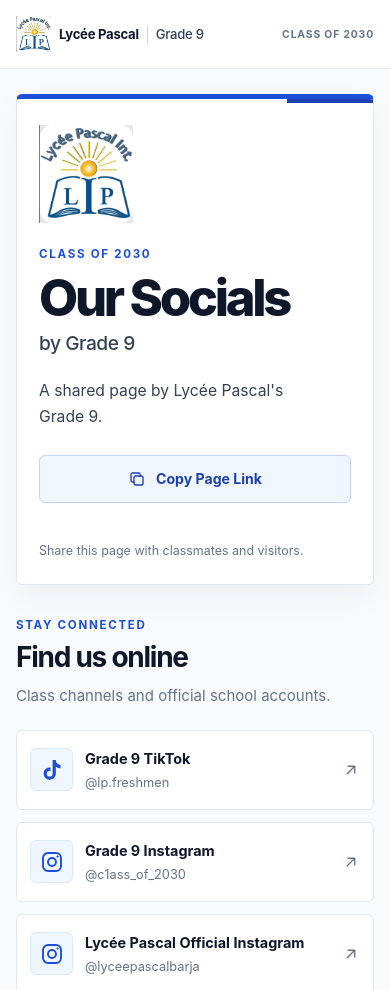
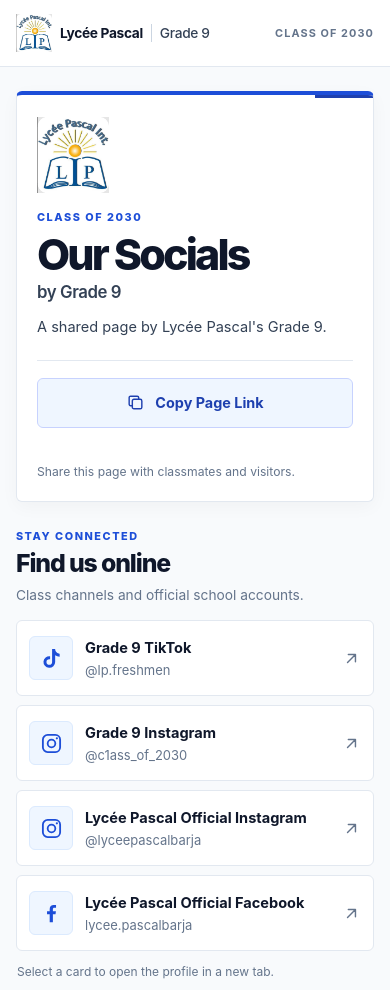
Before and after one commit to Zouheir0/Socials, a plain HTML site: page index.html in a window 390 px wide. Shown: the top 990 px of the page. Drawn offline with Linux system fonts and the light colour scheme.

Commit message:
Make social hub phone-first and responsive

```diff
--- a/styles.css
+++ b/styles.css
@@ -1,610 +1,91 @@
-:root {
-  color-scheme: light;
-  --ink: #0F172A;
-  --slate: #334155;
-  --muted: #64748B;
-  --canvas: #F8FAFC;
-  --paper: #FFFFFF;
-  --blue: #1D4ED8;
-  --blue-dark: #1E40AF;
-  --line: #E2E8F0;
-  --soft-blue: #EFF6FF;
-  --focus: #2563EB;
-  font-family: Inter, ui-sans-serif, system-ui, -apple-system, BlinkMacSystemFont, "Segoe UI", sans-serif;
-  font-synthesis: none;
-  text-rendering: optimizeLegibility;
-  -webkit-font-smoothing: antialiased;
-  -moz-osx-font-smoothing: grayscale;
+:root{color-scheme:light;--ink:#0F172A;--slate:#334155;--muted:#64748B;--canvas:#F8FAFC;--paper:#FFF;--blue:#1D4ED8;--blue-dark:#1E40AF;--line:#E2E8F0;--soft-blue:#EFF6FF;--focus:#2563EB;font-family:Inter,ui-sans-serif,system-ui,-apple-system,BlinkMacSystemFont,"Segoe UI",sans-serif;font-synthesis:none;text-rendering:optimizeLegibility;-webkit-font-smoothing:antialiased;-moz-osx-font-smoothing:grayscale}
+*,*::before,*::after{box-sizing:border-box}
+html{min-width:320px;min-height:100%;background:var(--canvas);scroll-behavior:smooth;-webkit-text-size-adjust:100%}
+body{min-width:320px;min-height:100vh;margin:0;color:var(--ink);background:var(--canvas)}
+button,a{font:inherit;-webkit-tap-highlight-color:transparent}a{color:inherit}
+button:focus-visible,a:focus-visible{outline:3px solid var(--focus);outline-offset:3px}
+.page-frame{display:flex;min-height:100vh;flex-direction:column}
+/* Keep the school identity compact so useful content appears quickly on phones. */
+.lp-topbar{width:100%;border-bottom:1px solid var(--line);background:var(--paper)}
+.lp-topbar__inner{display:flex;width:min(100% - 32px,1120px);min-height:66px;align-items:center;justify-content:space-between;gap:12px;margin:0 auto}
+.lp-brand{display:inline-flex;min-width:0;min-height:48px;align-items:center;gap:8px;color:var(--ink);text-decoration:none}
+.lp-brand__seal{display:block;width:36px;height:38px;flex:0 0 auto;object-fit:contain}
+.lp-brand__name,.lp-brand__grade{font-size:.86rem;font-weight:700;letter-spacing:-.025em;white-space:nowrap}
+.lp-brand__divider{width:1px;height:18px;flex:0 0 auto;background:#CBD5E1}
+.lp-brand__grade{color:var(--slate);font-weight:550}
+.lp-topbar__edition{color:var(--muted);font-size:.68rem;font-weight:700;letter-spacing:.1em;text-align:right;text-transform:uppercase;white-space:nowrap}
+.lpHubShell{width:min(100% - 32px,1120px);flex:1 0 auto;margin:0 auto;padding:24px 0 38px}
+/* Phone layout is the base. Larger screens receive the second column below. */
+.lpHubGrid{display:grid;grid-template-columns:minmax(0,1fr);align-items:start;gap:27px}
+.pascalLeftCard{position:relative;display:flex;min-width:0;flex-direction:column;align-items:flex-start;overflow:hidden;padding:22px 20px 20px;border:1px solid var(--line);border-top:4px solid var(--blue);border-radius:6px;background:var(--paper);box-shadow:0 5px 18px rgba(15,23,42,.035)}
+.pascalLeftCard__topline{position:absolute;top:0;right:0;width:58px;height:3px;background:var(--blue-dark)}
+.pascalLeftCard__logo{display:block;width:72px;height:76px;margin:0 0 17px;object-fit:contain}
+.pascalLeftCard__eyebrow,.socialChannelPanel__eyebrow,.lp-error-card__code{margin:0 0 8px;color:var(--blue);font-size:.68rem;font-weight:760;letter-spacing:.14em;line-height:1.4;text-transform:uppercase}
+.pascalLeftCard__title{max-width:100%;margin:0;color:var(--ink);font-size:clamp(2.35rem,11vw,3.1rem);font-weight:780;letter-spacing:-.065em;line-height:.98;overflow-wrap:anywhere}
+.pascalLeftCard__grade{margin:7px 0 0;color:var(--slate);font-size:1.05rem;font-weight:570;letter-spacing:-.025em}
+.pascalLeftCard__description{max-width:34ch;margin:14px 0 0;color:var(--slate);font-size:.91rem;line-height:1.55}
+.pascalLeftCard__share{display:flex;width:100%;flex-wrap:wrap;align-items:center;gap:10px 12px;margin-top:21px;padding-top:17px;border-top:1px solid var(--line)}
+.copyShareUrl{display:inline-flex;width:100%;min-height:50px;align-items:center;justify-content:center;gap:10px;padding:0 16px;border:1px solid #C7D2FE;border-radius:6px;color:var(--blue-dark);background:var(--soft-blue);cursor:pointer;font-size:.9rem;font-weight:700;transition:border-color 140ms ease,background-color 140ms ease}
+.copyShareUrl:hover{border-color:#93C5FD;background:#DBEAFE}.copyShareUrl:active{background:#BFDBFE}
+.copyShareUrl__icon{width:19px;height:19px;flex:0 0 auto}
+.copyShareUrl__status{min-height:1.25em;margin:0;color:#166534;font-size:.82rem;font-weight:650;line-height:1.4}
+.copyShareUrl__status[data-state=error]{color:#B91C1C}
+.pascalLeftCard__note{margin:9px 0 0;color:var(--muted);font-size:.76rem;line-height:1.45}
+.socialChannelPanel{min-width:0}
+.socialChannelPanel__heading{margin:0 0 15px}
+.socialChannelPanel__eyebrow{margin-bottom:6px}
+.socialChannelPanel__heading h2{margin:0;color:var(--ink);font-size:1.55rem;font-weight:760;letter-spacing:-.045em;line-height:1.12}
+.socialChannelPanel__heading>p:last-child{margin:7px 0 0;color:var(--muted);font-size:.86rem;line-height:1.5}
+.socialChannelList{display:grid;gap:9px}
+.social-channel{display:flex;width:100%;min-width:0;min-height:76px;align-items:center;gap:12px;padding:12px;border:1px solid var(--line);border-radius:6px;background:var(--paper);text-decoration:none;transition:border-color 140ms ease,background-color 140ms ease,transform 140ms ease}
+.social-channel:hover{border-color:#BFDBFE;background:#FCFDFF}.social-channel:active{transform:translateY(1px)}.social-channel:focus-visible{outline-offset:2px}
+.social-channel__icon{display:grid;width:44px;height:44px;flex:0 0 44px;place-items:center;border:1px solid #DBEAFE;border-radius:6px;color:var(--blue);background:var(--soft-blue)}
+.social-channel__icon svg{display:block;width:23px;height:23px}
+.social-channel__copy{display:flex;min-width:0;flex:1 1 auto;flex-direction:column;gap:4px}
+.social-channel__label{color:var(--ink);font-size:.91rem;font-weight:710;line-height:1.3;overflow-wrap:anywhere}
+.social-channel__handle{color:var(--muted);font-size:.81rem;line-height:1.3;overflow-wrap:anywhere}
+.social-channel__arrow{width:19px;height:19px;flex:0 0 19px;color:#64748B}
+.socialChannelPanel__footnote{margin:12px 1px 0;color:var(--muted);font-size:.75rem;line-height:1.45}
+.lp-footer{width:100%;border-top:1px solid var(--line);background:var(--paper)}
+.lp-footer__inner{display:flex;width:min(100% - 32px,1120px);min-height:60px;align-items:center;justify-content:space-between;gap:12px;margin:0 auto;color:var(--muted);font-size:.76rem}
+.lp-footer__inner p{margin:0}
+/* Custom 404 page shares the phone spacing and tap-target sizes. */
+.lp-error-shell{display:grid;width:min(100% - 32px,1120px);flex:1 0 auto;place-items:center;margin:0 auto;padding:36px 0 48px}
+.lp-error-card{display:flex;width:min(100%,560px);flex-direction:column;align-items:flex-start;padding:28px 22px;border:1px solid var(--line);border-top:4px solid var(--blue);border-radius:6px;background:var(--paper);box-shadow:0 5px 18px rgba(15,23,42,.035)}
+.lp-error-card__logo{width:72px;height:76px;margin-bottom:20px;object-fit:contain}
+.lp-error-card h1{max-width:100%;margin:0;color:var(--ink);font-size:clamp(2rem,9vw,2.8rem);font-weight:770;letter-spacing:-.055em;line-height:1.05;overflow-wrap:anywhere}
+.lp-error-card__message{max-width:390px;margin:13px 0 22px;color:var(--slate);font-size:.92rem;line-height:1.6}
+.lp-error-card__back{display:inline-flex;width:100%;min-height:50px;align-items:center;justify-content:center;padding:0 17px;border:1px solid var(--blue);border-radius:6px;color:#FFF;background:var(--blue);font-size:.9rem;font-weight:700;text-decoration:none;transition:border-color 140ms ease,background-color 140ms ease}
+.lp-error-card__back:hover{border-color:var(--blue-dark);background:var(--blue-dark)}
+.clipboard-fallback{position:fixed;top:0;left:-10000px;width:1px;height:1px;opacity:0}
+@media(min-width:560px){
+ .lp-topbar__inner,.lp-footer__inner,.lpHubShell,.lp-error-shell{width:min(100% - 48px,1120px)}
+ .lpHubShell{padding:36px 0 52px}.pascalLeftCard{padding:28px}.pascalLeftCard__logo{width:84px;height:88px}
+ .copyShareUrl{width:auto;min-width:190px}.socialChannelList{gap:11px}.social-channel{min-height:82px;padding:15px 16px}
+ .lp-error-card{padding:38px}.lp-error-card__back{width:auto}
 }
-
-* {
-  box-sizing: border-box;
+@media(min-width:820px){
+ .lp-topbar__inner{min-height:76px}.lp-brand{gap:11px}.lp-brand__seal{width:40px;height:42px}
+ .lp-brand__name,.lp-brand__grade{font-size:.92rem}.lp-topbar__edition{font-size:.75rem}
+ .lpHubShell{padding:56px 0 68px}
+ .lpHubGrid{grid-template-columns:minmax(300px,.88fr) minmax(0,1.12fr);align-items:stretch;gap:34px}
+ .pascalLeftCard{min-height:500px;padding:34px 32px 28px}.pascalLeftCard__logo{width:104px;height:108px;margin-bottom:25px}
+ .pascalLeftCard__title{font-size:clamp(2.7rem,4vw,3.6rem)}.pascalLeftCard__grade{font-size:1.18rem}
+ .pascalLeftCard__description{margin-top:20px;font-size:.96rem}.pascalLeftCard__share{margin-top:auto;padding-top:28px}
+ .socialChannelPanel{padding-top:13px}.socialChannelPanel__heading{margin-bottom:22px}
+ .socialChannelPanel__heading h2{font-size:2rem}.socialChannelPanel__heading>p:last-child{font-size:.93rem}
+ .socialChannelList{gap:12px}.social-channel{min-height:88px;gap:16px;padding:17px 18px}
+ .social-channel__icon{width:48px;height:48px;flex-basis:48px}
+ .social-channel__label{font-size:.97rem}.social-channel__handle{font-size:.85rem}
+ .socialChannelPanel__footnote{margin-top:17px}.lp-footer__inner{min-height:74px;font-size:.82rem}
 }
-
-html {
-  min-width: 320px;
-  background: var(--canvas);
+@media(max-width:359px){
+ .lp-topbar__inner{width:min(100% - 24px,1120px)}.lp-brand{gap:6px}
+ .lp-brand__seal{width:32px;height:34px}.lp-brand__name,.lp-brand__grade{font-size:.78rem}
+ .lp-topbar__edition{display:none}
+ .lpHubShell,.lp-footer__inner,.lp-error-shell{width:min(100% - 24px,1120px)}
+ .pascalLeftCard{padding-right:17px;padding-left:17px}
+ .social-channel{gap:9px;padding-right:10px;padding-left:10px}
+ .social-channel__icon{width:40px;height:40px;flex-basis:40px}.social-channel__label{font-size:.86rem}
 }
-
-body {
-  min-width: 320px;
-  min-height: 100vh;
-  margin: 0;
-  color: var(--ink);
-  background: var(--canvas);
-}
-
-button,
-a {
-  font: inherit;
-}
-
-a {
-  color: inherit;
-}
-
-button:focus-visible,
-a:focus-visible {
-  outline: 3px solid var(--focus);
-  outline-offset: 3px;
-}
-
-.page-frame {
-  display: flex;
-  min-height: 100vh;
-  flex-direction: column;
-}
-
-.lp-topbar {
-  width: 100%;
-  border-bottom: 1px solid var(--line);
-  background: rgba(255, 255, 255, 0.94);
-}
-
-.lp-topbar__inner {
-  display: flex;
-  width: min(100% - 48px, 1120px);
-  min-height: 76px;
-  align-items: center;
-  justify-content: space-between;
-  gap: 20px;
-  margin: 0 auto;
-}
-
-.lp-brand {
-  display: inline-flex;
-  min-height: 48px;
-  align-items: center;
-  gap: 11px;
-  color: var(--ink);
-  text-decoration: none;
-}
-
-.lp-brand__seal {
-  display: block;
-  width: 40px;
-  height: 42px;
-  flex: 0 0 auto;
-  object-fit: contain;
-}
-
-.lp-brand__name,
-.lp-brand__grade {
-  font-size: 0.92rem;
-  font-weight: 680;
-  letter-spacing: -0.02em;
-}
-
-.lp-brand__divider {
-  width: 1px;
-  height: 19px;
-  background: #CBD5E1;
-}
-
-.lp-brand__grade {
-  color: var(--slate);
-  font-weight: 550;
-}
-
-.lp-topbar__edition {
-  color: var(--muted);
-  font-size: 0.78rem;
-  font-weight: 650;
-  letter-spacing: 0.1em;
-  text-transform: uppercase;
-}
-
-.lpHubShell {
-  width: min(100% - 48px, 1120px);
-  flex: 1 0 auto;
-  margin: 0 auto;
-  padding: 58px 0 72px;
-}
-
-.lpHubGrid {
-  display: grid;
-  grid-template-columns: minmax(0, 0.88fr) minmax(0, 1.12fr);
-  align-items: stretch;
-  gap: 34px;
-}
-
-.pascalLeftCard {
-  position: relative;
-  display: flex;
-  min-width: 0;
-  min-height: 520px;
-  flex-direction: column;
-  align-items: flex-start;
-  overflow: hidden;
-  padding: 36px 34px 30px;
-  border: 1px solid var(--line);
-  border-top: 5px solid var(--blue);
-  border-radius: 6px;
-  background: var(--paper);
-  box-shadow: 0 12px 32px rgba(15, 23, 42, 0.045);
-}
-
-.pascalLeftCard__topline {
-  position: absolute;
-  top: 0;
-  right: 0;
-  width: 86px;
-  height: 4px;
-  background: var(--blue-dark);
-}
-
-.pascalLeftCard__logo {
-  display: block;
-  width: 110px;
-  height: 115px;
-  margin-bottom: 28px;
-  object-fit: contain;
-}
-
-.pascalLeftCard__eyebrow,
-.socialChannelPanel__eyebrow,
-.lp-error-card__code {
-  margin: 0 0 11px;
-  color: var(--blue);
-  font-size: 0.72rem;
-  font-weight: 750;
-  letter-spacing: 0.15em;
-  line-height: 1.4;
-  text-transform: uppercase;
-}
-
-.pascalLeftCard__title {
-  margin: 0;
-  color: var(--ink);
-  font-size: clamp(2.65rem, 4.4vw, 3.65rem);
-  font-weight: 760;
-  letter-spacing: -0.065em;
-  line-height: 0.98;
-  overflow-wrap: anywhere;
-}
-
-.pascalLeftCard__grade {
-  margin: 8px 0 0;
-  color: var(--slate);
-  font-size: 1.2rem;
-  font-weight: 550;
-  letter-spacing: -0.025em;
-}
-
-.pascalLeftCard__description {
-  max-width: 290px;
-  margin: 23px 0 0;
-  color: var(--slate);
-  font-size: 0.98rem;
-  line-height: 1.65;
-}
-
-.pascalLeftCard__share {
-  display: flex;
-  width: 100%;
-  flex-wrap: wrap;
-  align-items: center;
-  gap: 12px;
-  margin-top: auto;
-  padding-top: 35px;
-}
-
-.copyShareUrl {
-  display: inline-flex;
-  min-height: 48px;
-  align-items: center;
-  justify-content: center;
-  gap: 10px;
-  padding: 0 16px;
-  border: 1px solid #C7D2FE;
-  border-radius: 6px;
-  color: var(--blue-dark);
-  background: var(--soft-blue);
-  cursor: pointer;
-  font-size: 0.88rem;
-  font-weight: 680;
-  transition: border-color 140ms ease, background-color 140ms ease;
-}
-
-.copyShareUrl:hover {
-  border-color: #93C5FD;
-  background: #DBEAFE;
-}
-
-.copyShareUrl:active {
-  background: #BFDBFE;
-}
-
-.copyShareUrl__icon {
-  width: 18px;
-  height: 18px;
-  flex: 0 0 auto;
-}
-
-.copyShareUrl__status {
-  min-height: 1.3em;
-  margin: 0;
-  color: #166534;
-  font-size: 0.83rem;
-  font-weight: 620;
-}
-
-.copyShareUrl__status[data-state="error"] {
-  color: #B91C1C;
-}
-
-.pascalLeftCard__note {
-  margin: 15px 0 0;
-  color: var(--muted);
-  font-size: 0.78rem;
-  line-height: 1.5;
-}
-
-.socialChannelPanel {
-  min-width: 0;
-  padding: 17px 0 0;
-}
-
-.socialChannelPanel__heading {
-  margin: 0 0 23px;
-}
-
-.socialChannelPanel__eyebrow {
-  margin-bottom: 9px;
-}
-
-.socialChannelPanel__heading h2 {
-  margin: 0;
-  color: var(--ink);
-  font-size: clamp(1.75rem, 2.5vw, 2.15rem);
-  font-weight: 730;
-  letter-spacing: -0.045em;
-  line-height: 1.12;
-}
-
-.socialChannelPanel__heading > p:last-child {
-  margin: 10px 0 0;
-  color: var(--muted);
-  font-size: 0.94rem;
-  line-height: 1.55;
-}
-
-.socialChannelList {
-  display: grid;
-  gap: 12px;
-}
-
-.social-channel {
-  display: flex;
-  min-width: 0;
-  min-height: 88px;
-  align-items: center;
-  gap: 17px;
-  padding: 17px 19px;
-  border: 1px solid var(--line);
-  border-radius: 6px;
-  background: var(--paper);
-  text-decoration: none;
-  transition: border-color 140ms ease, background-color 140ms ease;
-}
-
-.social-channel:hover {
-  border-color: #BFDBFE;
-  background: #FCFDFF;
-}
-
-.social-channel:focus-visible {
-  outline-offset: 2px;
-}
-
-.social-channel__icon {
-  display: grid;
-  width: 48px;
-  height: 48px;
-  flex: 0 0 48px;
-  place-items: center;
-  border: 1px solid #DBEAFE;
-  border-radius: 6px;
-  color: var(--blue);
-  background: var(--soft-blue);
-}
-
-.social-channel__icon svg {
-  display: block;
-  width: 24px;
-  height: 24px;
-}
-
-.social-channel__copy {
-  display: flex;
-  min-width: 0;
-  flex: 1 1 auto;
-  flex-direction: column;
-  gap: 5px;
-}
-
-.social-channel__label {
-  color: var(--ink);
-  font-size: 0.98rem;
-  font-weight: 690;
-  line-height: 1.35;
-  overflow-wrap: anywhere;
-}
-
-.social-channel__handle {
-  color: var(--muted);
-  font-size: 0.86rem;
-  line-height: 1.35;
-  overflow-wrap: anywhere;
-}
-
-.social-channel__arrow {
-  width: 21px;
-  height: 21px;
-  flex: 0 0 auto;
-  color: #64748B;
-}
-
-.socialChannelPanel__footnote {
-  margin: 18px 0 0;
-  color: var(--muted);
-  font-size: 0.79rem;
-  line-height: 1.5;
-}
-
-.lp-footer {
-  width: 100%;
-  border-top: 1px solid var(--line);
-  background: var(--paper);
-}
-
-.lp-footer__inner {
-  display: flex;
-  width: min(100% - 48px, 1120px);
-  min-height: 76px;
-  align-items: center;
-  justify-content: space-between;
-  gap: 16px;
-  margin: 0 auto;
-  color: var(--muted);
-  font-size: 0.82rem;
-}
-
-.lp-footer__inner p {
-  margin: 0;
-}
-
-/* The custom 404 uses the same frame, palette and navigation as the home page. */
-.lp-error-shell {
-  display: grid;
-  width: min(100% - 48px, 1120px);
-  flex: 1 0 auto;
-  place-items: center;
-  margin: 0 auto;
-  padding: 64px 0 80px;
-}
-
-.lp-error-card {
-  display: flex;
-  width: min(100%, 560px);
-  flex-direction: column;
-  align-items: flex-start;
-  padding: 42px;
-  border: 1px solid var(--line);
-  border-top: 5px solid var(--blue);
-  border-radius: 6px;
-  background: var(--paper);
-  box-shadow: 0 12px 32px rgba(15, 23, 42, 0.045);
-}
-
-.lp-error-card__logo {
-  width: 92px;
-  height: 96px;
-  margin-bottom: 28px;
-  object-fit: contain;
-}
-
-.lp-error-card h1 {
-  margin: 0;
-  color: var(--ink);
-  font-size: clamp(2rem, 6vw, 2.8rem);
-  font-weight: 750;
-  letter-spacing: -0.055em;
-  line-height: 1.05;
-}
-
-.lp-error-card__message {
-  max-width: 390px;
-  margin: 16px 0 26px;
-  color: var(--slate);
-  font-size: 0.96rem;
-  line-height: 1.65;
-}
-
-.lp-error-card__back {
-  display: inline-flex;
-  min-height: 48px;
-  align-items: center;
-  justify-content: center;
-  padding: 0 17px;
-  border: 1px solid var(--blue);
-  border-radius: 6px;
-  color: #FFFFFF;
-  background: var(--blue);
-  font-size: 0.9rem;
-  font-weight: 680;
-  text-decoration: none;
-  transition: border-color 140ms ease, background-color 140ms ease;
-}
-
-.lp-error-card__back:hover {
-  border-color: var(--blue-dark);
-  background: var(--blue-dark);
-}
-
-.clipboard-fallback {
-  position: fixed;
-  top: 0;
-  left: -10000px;
-  width: 1px;
-  height: 1px;
-  opacity: 0;
-}
-
-@media (max-width: 780px) {
-  .lpHubShell {
-    padding-top: 34px;
-    padding-bottom: 48px;
-  }
-
-  .lpHubGrid {
-    grid-template-columns: minmax(0, 1fr);
-    gap: 32px;
-  }
-
-  .pascalLeftCard {
-    min-height: 0;
-    padding: 30px 28px 26px;
-  }
-
-  .pascalLeftCard__logo {
-    width: 94px;
-    height: 98px;
-    margin-bottom: 23px;
-  }
-
-  .pascalLeftCard__share {
-    margin-top: 25px;
-    padding-top: 0;
-  }
-
-  .socialChannelPanel {
-    padding-top: 0;
-  }
-}
-
-@media (max-width: 480px) {
-  .lp-topbar__inner,
-  .lp-footer__inner,
-  .lpHubShell,
-  .lp-error-shell {
-    width: min(100% - 32px, 1120px);
-  }
-
-  .lp-topbar__inner {
-    min-height: 68px;
-    gap: 10px;
-  }
-
-  .lp-brand {
-    gap: 8px;
-  }
-
-  .lp-brand__seal {
-    width: 35px;
-    height: 37px;
-  }
-
-  .lp-brand__name,
-  .lp-brand__grade {
-    font-size: 0.82rem;
-  }
-
-  .lp-topbar__edition {
-    font-size: 0.65rem;
-    letter-spacing: 0.08em;
-  }
-
-  .lpHubShell {
-    padding-top: 25px;
-  }
-
-  .pascalLeftCard {
-    padding: 26px 22px 23px;
-  }
-
-  .pascalLeftCard__title {
-    font-size: clamp(2.45rem, 13vw, 3.2rem);
-  }
-
-  .pascalLeftCard__share {
-    align-items: flex-start;
-    flex-direction: column;
-    gap: 9px;
-  }
-
-  .copyShareUrl {
-    width: 100%;
-  }
-
-  .copyShareUrl__status {
-    min-height: 1.2em;
-  }
-
-  .social-channel {
-    min-height: 80px;
-    gap: 12px;
-    padding: 14px 13px;
-  }
-
-  .social-channel__icon {
-    width: 43px;
-    height: 43px;
-    flex-basis: 43px;
-  }
-
-  .social-channel__label {
-    font-size: 0.9rem;
-  }
-
-  .social-channel__handle {
-    font-size: 0.8rem;
-  }
-
-  .social-channel__arrow {
-    width: 18px;
-    height: 18px;
-  }
-
-  .lp-footer__inner {
-    min-height: 66px;
-    font-size: 0.76rem;
-  }
-
-  .lp-error-shell {
-    padding: 38px 0 50px;
-  }
-
-  .lp-error-card {
-    padding: 30px 24px;
-  }
-}
-
-@media (prefers-reduced-motion: reduce) {
-  *,
-  *::before,
-  *::after {
-    scroll-behavior: auto !important;
-    transition-duration: 0.01ms !important;
-  }
-}
+@media(prefers-reduced-motion:reduce){html{scroll-behavior:auto}*,*::before,*::after{transition-duration:.01ms!important}}
```
